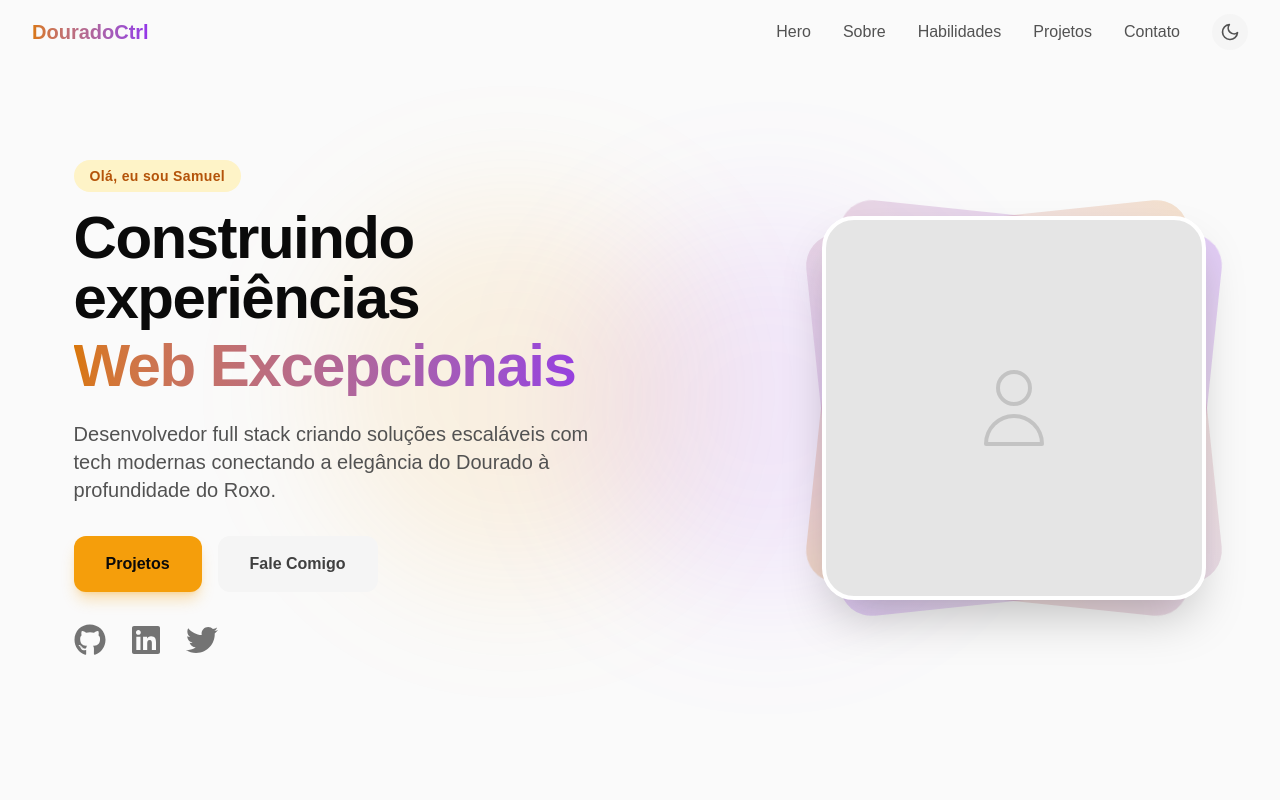
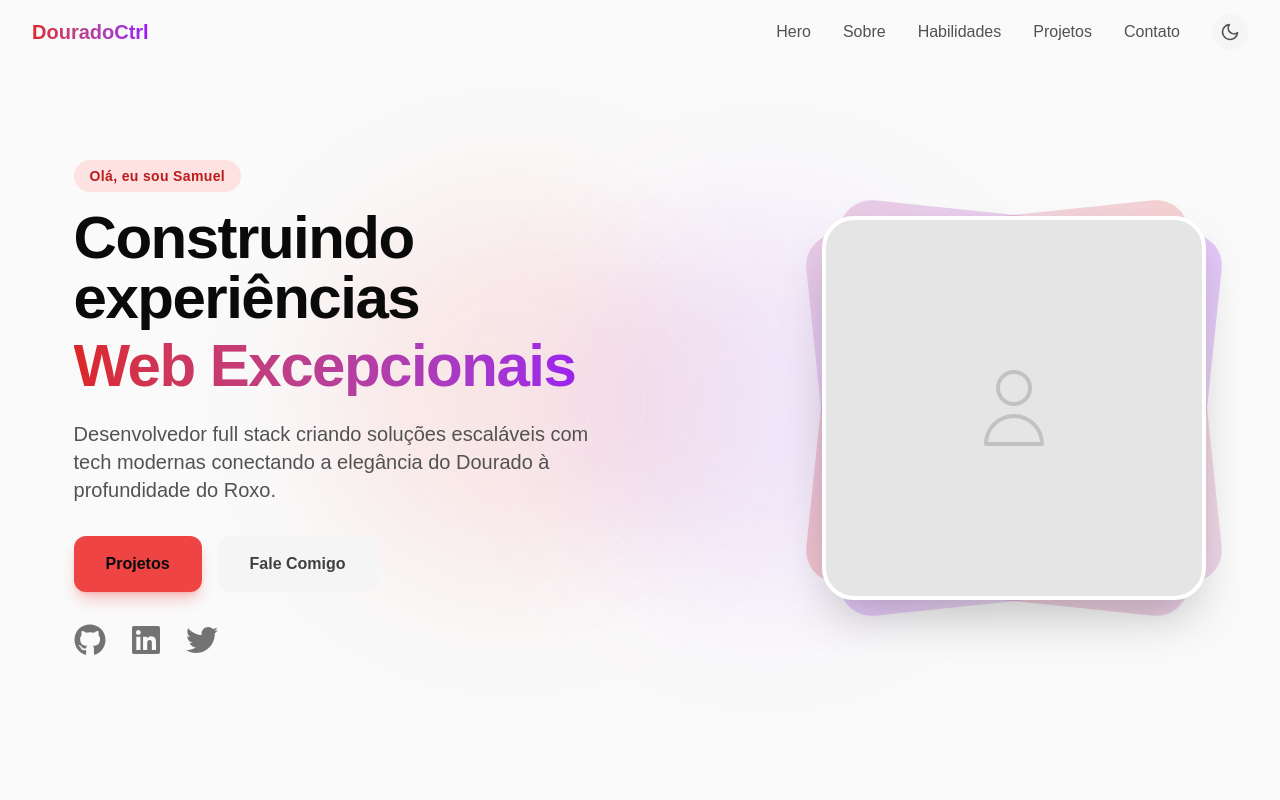
Before and after one commit to DouradoCtrl/portifolio, a Next.js app: page / in a window 1280 px wide. Shown: the top 800 px of the page. Built offline with nearby package versions, Linux system fonts and the light colour scheme.

Commit message:
add: alterado o tema para ser predominamente vermelho

```diff
--- a/app/globals.css
+++ b/app/globals.css
@@ -2,37 +2,6 @@
 
 @theme {
   --font-sans: var(--font-inter, sans-serif);
-
-  /* Mapping global variables to Tailwind utility classes */
-
-  /* Background & Neutral Scale */
-  --color-neutral-50: var(--color-neutral-50);
-  --color-neutral-100: var(--color-neutral-100);
-  --color-neutral-200: var(--color-neutral-200);
-  --color-neutral-300: var(--color-neutral-300);
-  --color-neutral-400: var(--color-neutral-400);
-  --color-neutral-500: var(--color-neutral-500);
-  --color-neutral-600: var(--color-neutral-600);
-  --color-neutral-700: var(--color-neutral-700);
-  --color-neutral-800: var(--color-neutral-800);
-  --color-neutral-900: var(--color-neutral-900);
-  --color-neutral-950: var(--color-neutral-950);
-
-  /* Primary Brand Scale (Amber) */
-  --color-amber-100: var(--color-primary-100);
-  --color-amber-300: var(--color-primary-300);
-  --color-amber-400: var(--color-primary-400);
-  --color-amber-500: var(--color-primary-500);
-  --color-amber-600: var(--color-primary-600);
-  --color-amber-700: var(--color-primary-700);
-
-  /* Secondary Brand Scale (Purple) */
-  --color-purple-400: var(--color-secondary-400);
-  --color-purple-600: var(--color-secondary-600);
-
-  /* Validation Colors */
-  --color-green-400: var(--color-success-400);
-  --color-green-600: var(--color-success-600);
 }
 
 @layer base {
@@ -41,39 +10,23 @@
      ===========================================
      VARIAVEIS GLOBAIS DE CORES (MODO CLARO)
      ===========================================
-     Você pode alterar as cores do seu portfólio
-     diretamente por aqui! Todas as classes tailwind
-     estão lendo desses valores.
+     Modificando a escala 'amber' diretamente nas
+     variáveis originais do Tailwind v4.
     */
 
-    /* Escala Neutra e Fundos */
-    --color-neutral-50: #fafafa;  /* Fundo principal claro */
-    --color-neutral-100: #f5f5f5; /* Fundo de cards/navbars secundários */
-    --color-neutral-200: #e5e5e5; /* Bordas e divisores */
-    --color-neutral-300: #d4d4d4;
-    --color-neutral-400: #a3a3a3; /* Textos desativados */
-    --color-neutral-500: #737373;
-    --color-neutral-600: #525252; /* Textos secundários */
-    --color-neutral-700: #404040;
-    --color-neutral-800: #262626; /* Textos principais */
-    --color-neutral-900: #171717;
-    --color-neutral-950: #0a0a0a; /* Textos pesados e títulos */
+    /* Transformando a Escala Dourada em Vermelho (Red) */
+    --color-amber-100: #fee2e2;
+    --color-amber-200: #fecaca;
+    --color-amber-300: #fca5a5;
+    --color-amber-400: #f87171;
+    --color-amber-500: #ef4444; /* Nova Base Primária (Vermelho) */
+    --color-amber-600: #dc2626; /* Novo Hover Primário */
+    --color-amber-700: #b91c1c;
+    --color-amber-800: #991b1b;
+    --color-amber-900: #7f1d1d;
+    --color-amber-950: #450a0a;
 
-    /* Escala Primária (Atualmente Dourado/Amber) */
-    --color-primary-100: #fef3c7;
-    --color-primary-300: #fcd34d;
-    --color-primary-400: #fbbf24;
-    --color-primary-500: #f59e0b; /* Cor de destaque principal */
-    --color-primary-600: #d97706; /* Cor de hover em botões */
-    --color-primary-700: #b45309;
-
-    /* Escala Secundária (Atualmente Roxo) */
-    --color-secondary-400: #c084fc;
-    --color-secondary-600: #9333ea; /* Acentos secundários e degradês */
-
-    /* Sistema (Sucesso/Erros) */
-    --color-success-400: #4ade80;
-    --color-success-600: #16a34a;
+    --color-neutral-950: #0a0a0a; /* Fundo/Texto pesado */
   }
 
   .dark {
@@ -87,32 +40,23 @@
     --color-neutral-950: #000000;
     --color-neutral-900: #0a0a0a;
 
-    /* Superfícies dos Cards e Navbars */
+    /* Superfícies dos Cards e Navbars escuros */
     --color-neutral-800: #121212;
 
     /* Bordas no Modo Escuro */
     --color-neutral-700: #262626;
 
-    /* Textos no Modo Escuro */
-    --color-neutral-600: #a3a3a3;
-    --color-neutral-500: #737373;
-    --color-neutral-400: #d4d4d4; /* Textos secundários */
-    --color-neutral-300: #e5e5e5;
-    --color-neutral-200: #f5f5f5; /* Textos principais */
-    --color-neutral-100: #fafafa;
-    --color-neutral-50:  #ffffff;
-
-    /* As cores primárias: mantidas vibrantes para contrastar com o escuro */
-    --color-primary-100: #fef3c7;
-    --color-primary-300: #fcd34d;
-    --color-primary-400: #fbbf24;
-    --color-primary-500: #f59e0b;
-    --color-primary-600: #d97706;
-    --color-primary-700: #b45309;
-
-    /* As cores secundárias */
-    --color-secondary-400: #c084fc;
-    --color-secondary-600: #a855f7;
+    /* Transformando a Escala Dourada em Vermelho no Dark Mode */
+    --color-amber-100: #fee2e2;
+    --color-amber-200: #fecaca;
+    --color-amber-300: #fca5a5;
+    --color-amber-400: #f87171;
+    --color-amber-500: #ef4444;
+    --color-amber-600: #dc2626;
+    --color-amber-700: #b91c1c;
+    --color-amber-800: #991b1b;
+    --color-amber-900: #7f1d1d;
+    --color-amber-950: #450a0a;
   }
 
   html {
```
